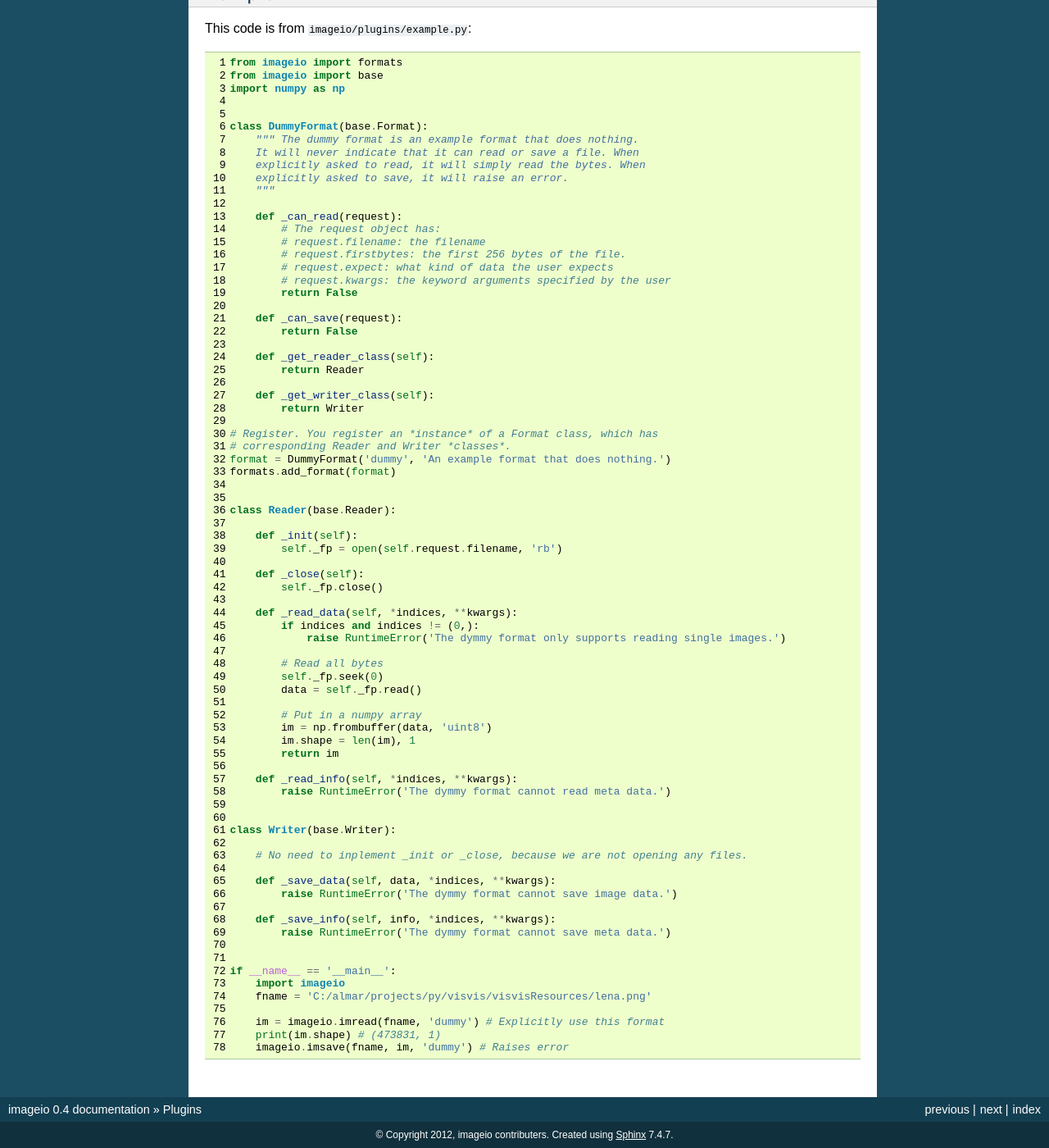
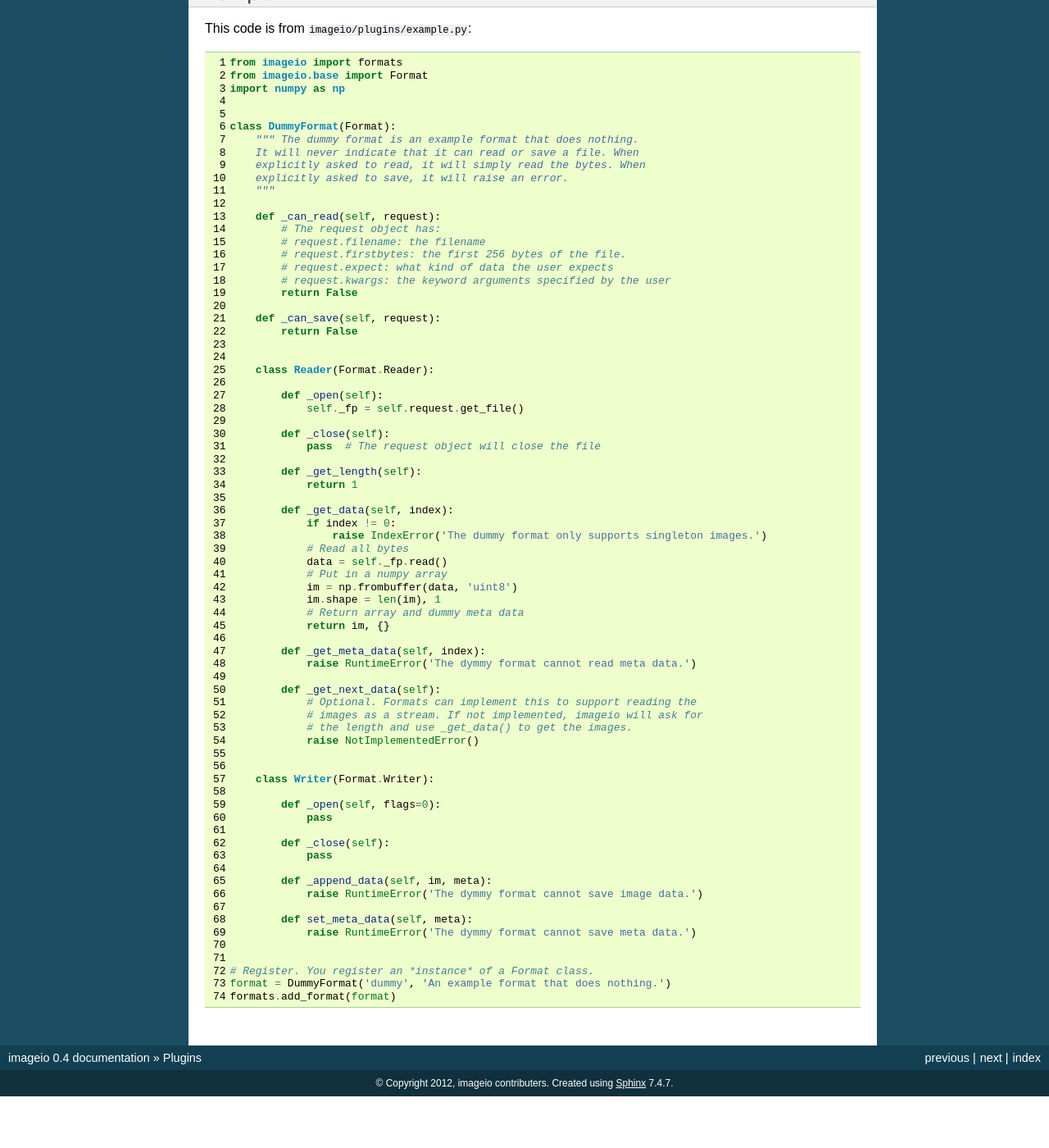
Before and after one commit to imageio/imageio, a Sphinx documentation site: the page built from docs/plugins.rst, in a window 1280 px wide and 1400 px high, scrolled down 1107 px. Shown: the whole window at 82% size. Built offline with Sphinx 7.4.7, drawn with Linux system fonts in a browser that asks for light colours; after the commit the page ends 2444 px from its top, so only the background shows below that.

Commit message:
Updated outdated example in plugins documentation.

```diff
--- a/docs/plugins.rst
+++ b/docs/plugins.rst
@@ -88,18 +88,18 @@ This code is from ``imageio/plugins/example.py``:
     :linenos:
 
     from imageio import formats
-    from imageio import base
+    from imageio.base import Format
     import numpy as np
 
 
-    class DummyFormat(base.Format):
+    class DummyFormat(Format):
         """ The dummy format is an example format that does nothing.
         It will never indicate that it can read or save a file. When
         explicitly asked to read, it will simply read the bytes. When
         explicitly asked to save, it will raise an error.
         """
 
-        def _can_read(request):
+        def _can_read(self, request):
             # The request object has:
             # request.filename: the filename
             # request.firstbytes: the first 256 bytes of the file.
@@ -107,61 +107,57 @@ This code is from ``imageio/plugins/example.py``:
             # request.kwargs: the keyword arguments specified by the user
             return False
 
-        def _can_save(request):
+        def _can_save(self, request):
             return False
 
-        def _get_reader_class(self):
-            return Reader
 
-        def _get_writer_class(self):
-            return Writer
+        class Reader(Format.Reader):
 
-    # Register. You register an *instance* of a Format class, which has
-    # corresponding Reader and Writer *classes*.
+            def _open(self):
+                self._fp = self.request.get_file()
+
+            def _close(self):
+                pass  # The request object will close the file
+
+            def _get_length(self):
+                return 1
+
+            def _get_data(self, index):
+                if index != 0:
+                    raise IndexError('The dummy format only supports singleton images.')
+                # Read all bytes
+                data = self._fp.read()
+                # Put in a numpy array
+                im = np.frombuffer(data, 'uint8')
+                im.shape = len(im), 1
+                # Return array and dummy meta data
+                return im, {}
+
+            def _get_meta_data(self, index):
+                raise RuntimeError('The dymmy format cannot read meta data.')
+
+            def _get_next_data(self):
+                # Optional. Formats can implement this to support reading the
+                # images as a stream. If not implemented, imageio will ask for
+                # the length and use _get_data() to get the images.
+                raise NotImplementedError()
+
+
+        class Writer(Format.Writer):
+
+            def _open(self, flags=0):
+                pass
+
+            def _close(self):
+                pass
+
+            def _append_data(self, im, meta):
+                raise RuntimeError('The dymmy format cannot save image data.')
+
+            def set_meta_data(self, meta):
+                raise RuntimeError('The dymmy format cannot save meta data.')
+
+
+    # Register. You register an *instance* of a Format class.
     format = DummyFormat('dummy', 'An example format that does nothing.')
     formats.add_format(format)
-
-
-    class Reader(base.Reader):
-
-        def _init(self):
-            self._fp = open(self.request.filename, 'rb')
-
-        def _close(self):
-            self._fp.close()
-
-        def _read_data(self, *indices, **kwargs):
-            if indices and indices != (0,):
-                raise RuntimeError('The dymmy format only supports reading single images.')
-
-            # Read all bytes
-            self._fp.seek(0)
-            data = self._fp.read()
-
-            # Put in a numpy array
-            im = np.frombuffer(data, 'uint8')
-            im.shape = len(im), 1
-            return im
-
-        def _read_info(self, *indices, **kwargs):
-            raise RuntimeError('The dymmy format cannot read meta data.')
-
-
-    class Writer(base.Writer):
-
-        # No need to inplement _init or _close, because we are not opening any files.
-
-        def _save_data(self, data, *indices, **kwargs):
-            raise RuntimeError('The dymmy format cannot save image data.')
-
-        def _save_info(self, info, *indices, **kwargs):
-            raise RuntimeError('The dymmy format cannot save meta data.')
-
-
-    if __name__ == '__main__':
-        import imageio
-        fname = 'C:/almar/projects/py/visvis/visvisResources/lena.png'
-
-        im = imageio.imread(fname, 'dummy') # Explicitly use this format
-        print(im.shape) # (473831, 1)
-        imageio.imsave(fname, im, 'dummy') # Raises error
```
